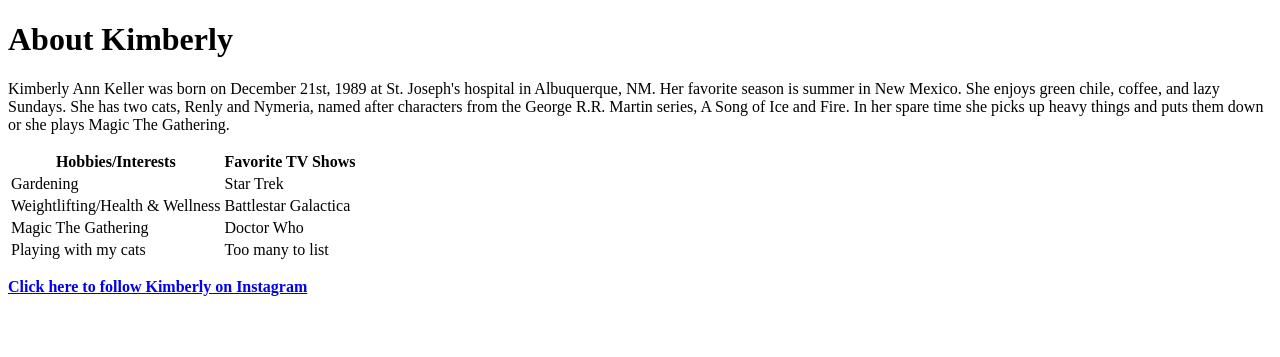
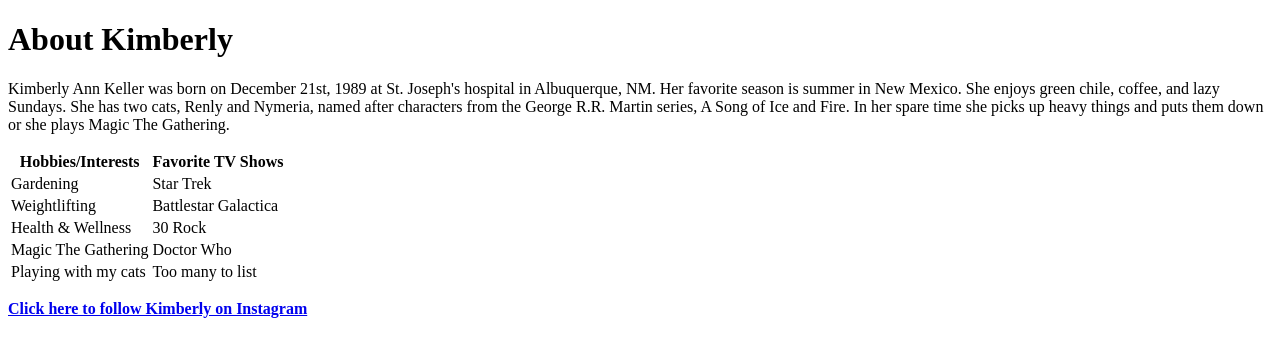
Before and after one commit to kimberlykeller/about-kimberly, a PHP site: page / in a window 1280 px wide. Shown: the top 357 px of the page. Run offline with PHP 8.4, Linux system fonts and the light colour scheme.

Commit message:
edited table to add an extra row

```diff
--- a/index.php
+++ b/index.php
@@ -23,8 +23,12 @@
 					<td>Star Trek</td>
 				</tr>
 				<tr>
-					<td>Weightlifting/Health &amp; Wellness</td>
+					<td>Weightlifting</td>
 					<td>Battlestar Galactica</td>
+				</tr>
+				<tr>
+					<td>Health &amp; Wellness</td>
+					<td>30 Rock</td>
 				</tr>
 				<tr>
 					<td>Magic The Gathering</td>
```
